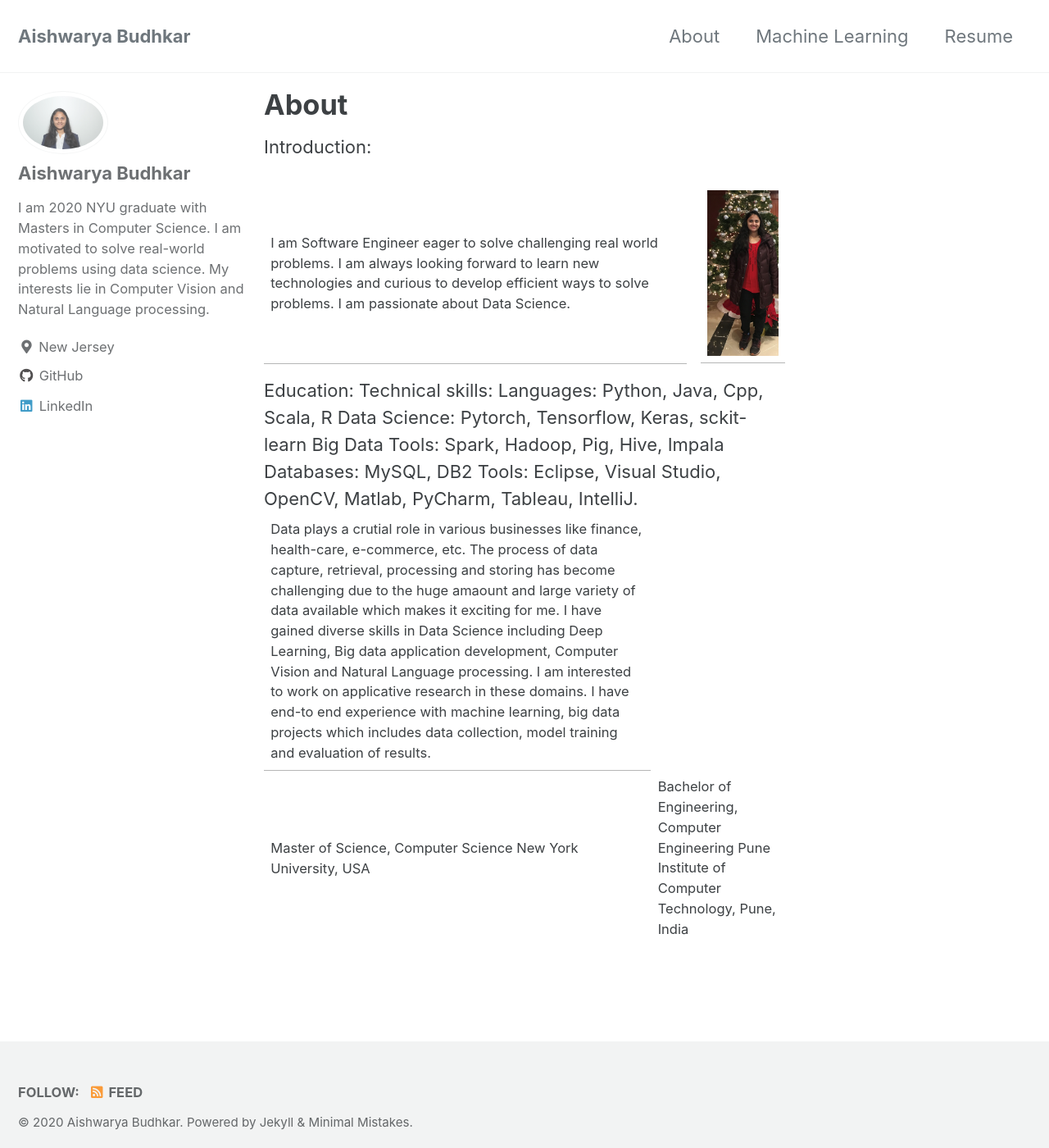
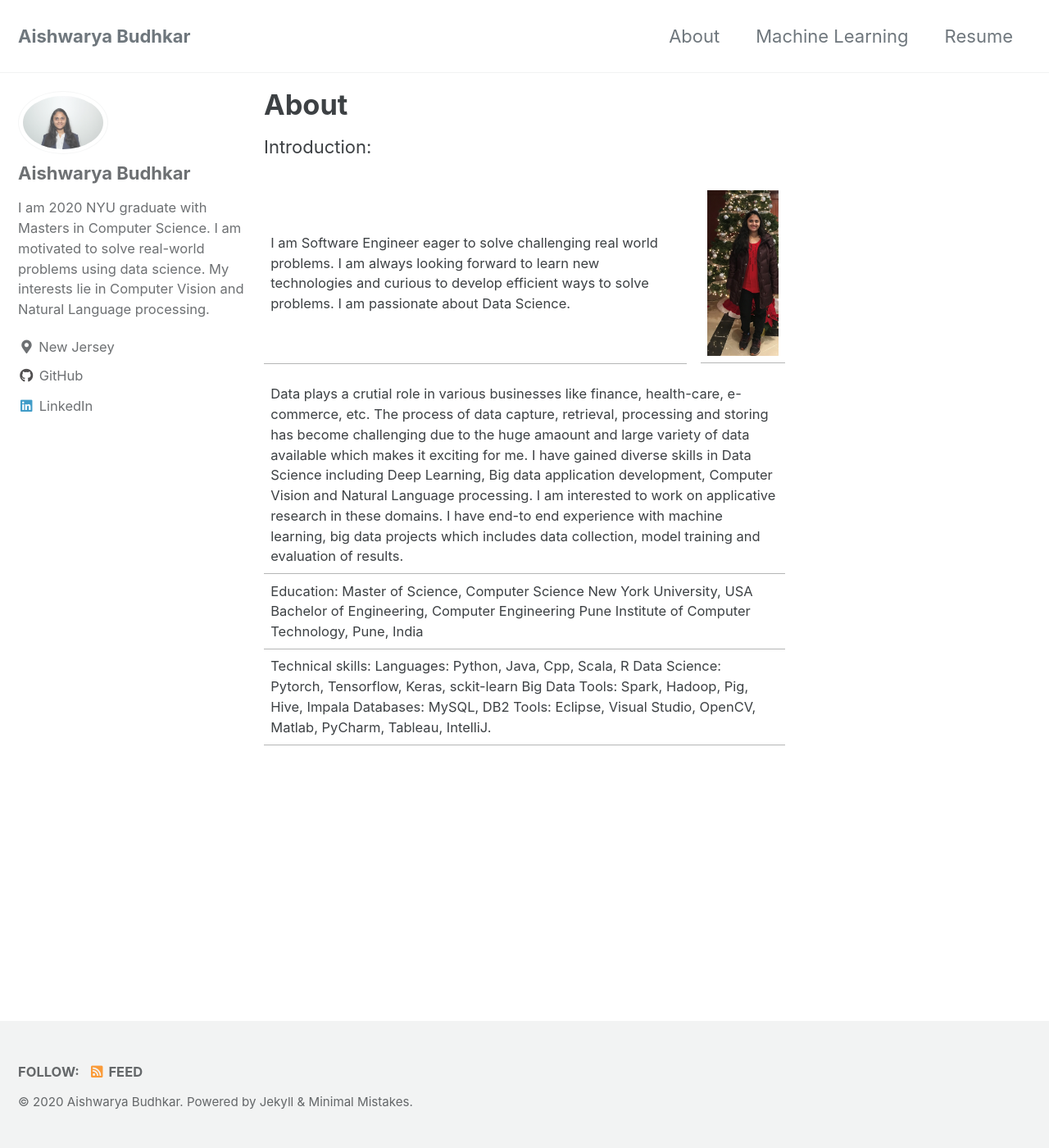
Before and after one commit to asbudhkar/asbudhkar.github.io, a Jekyll site: the page built from _pages/about.md, in a window 1280 px wide and 1400 px high. Shown: the whole window at 82% size. Built offline with Jekyll 4.4.1, drawn with Linux system fonts in a browser that asks for light colours; cached includes are drawn as plain includes.

Commit message:
Added about

```diff
--- a/_pages/about.md
+++ b/_pages/about.md
@@ -33,23 +33,23 @@ Introduction:
             </td>
         </tr>
         <tr>
-         Education:
             <td>
+                Education:
                 Master of Science, Computer Science
                 New York University, USA
-            </td>
-            <td>
                 Bachelor of Engineering, Computer Engineering
                 Pune Institute of Computer Technology, Pune, India
             </td>
         </tr>
         <tr>
-            Technical skills:
+            <td>
+                Technical skills:
                 Languages: Python, Java, Cpp, Scala, R
                 Data Science: Pytorch, Tensorflow, Keras, sckit-learn
                 Big Data Tools: Spark, Hadoop, Pig, Hive, Impala
                 Databases: MySQL, DB2
                 Tools: Eclipse, Visual Studio, OpenCV, Matlab, PyCharm, Tableau, IntelliJ.
+            </td>
         </tr>
     </tbody>
 </table>
```
